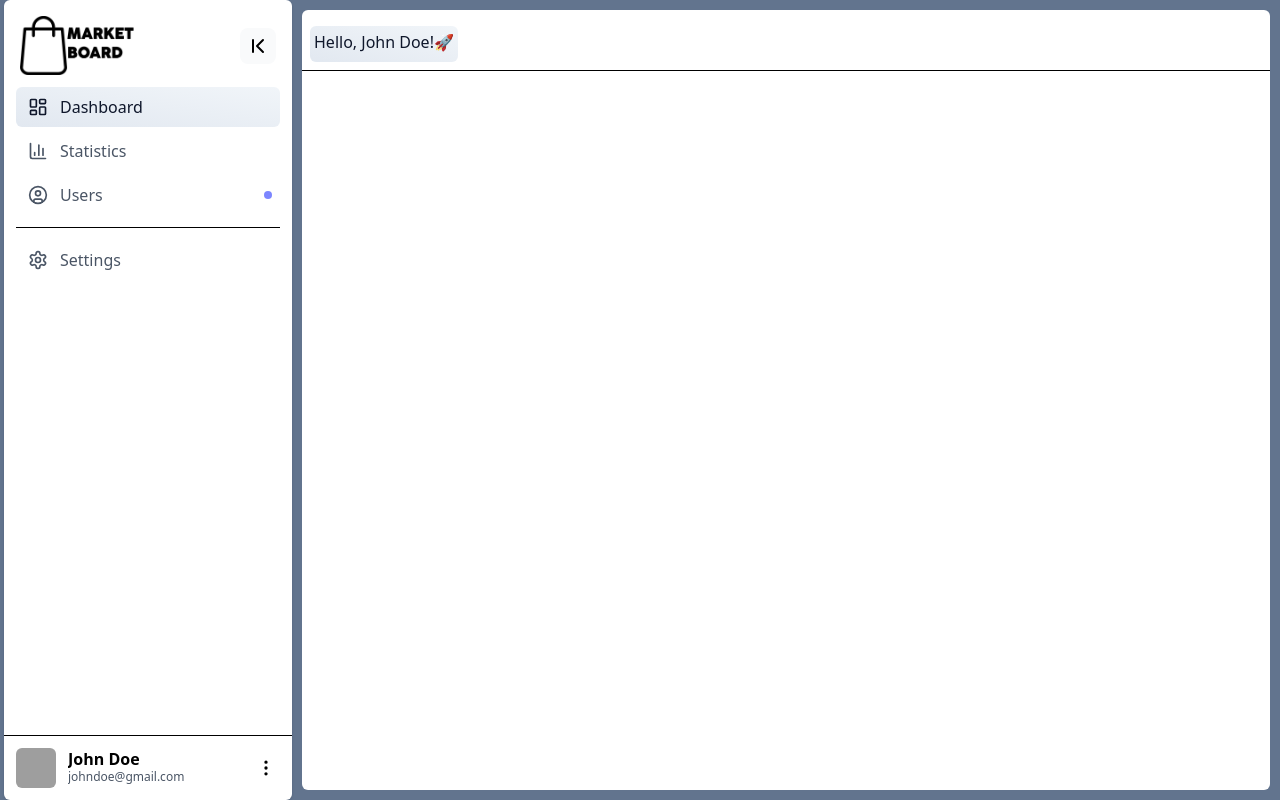
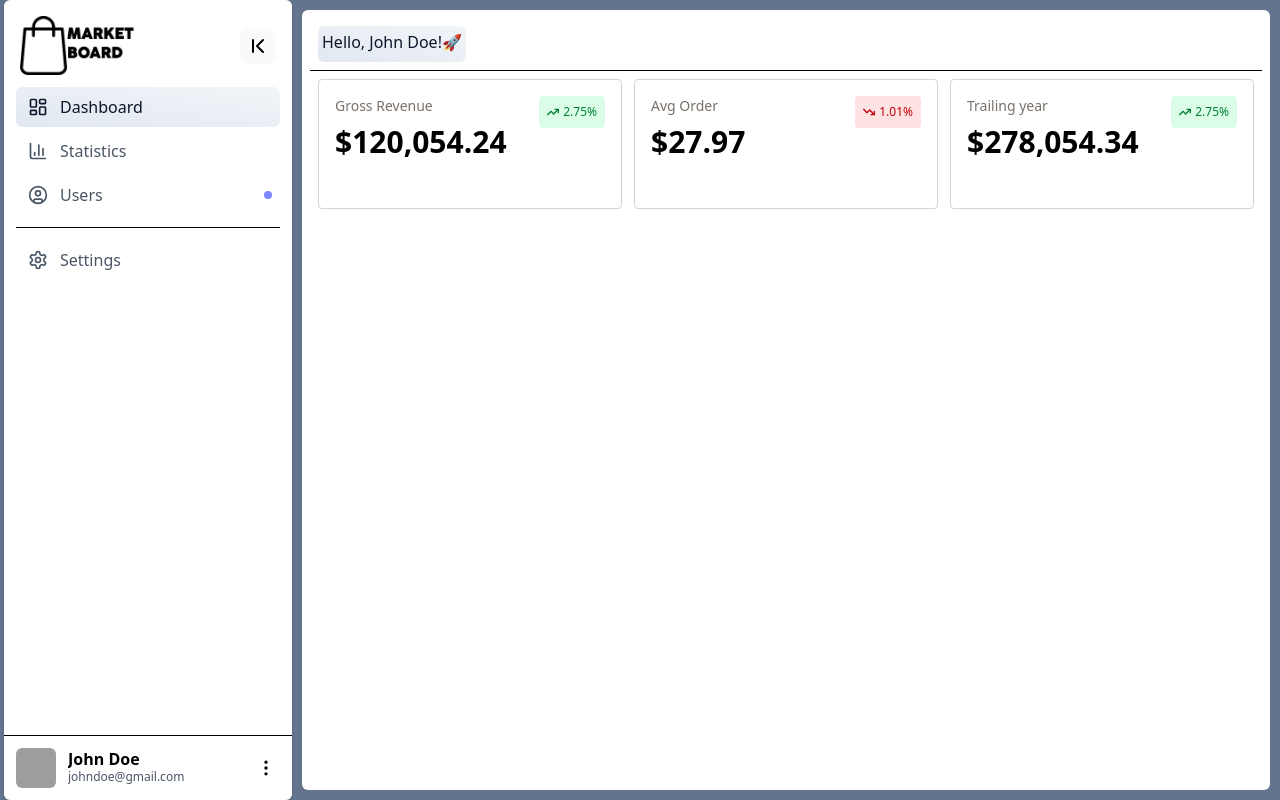
Before and after one commit to leonamlucius/Dashboard, a React (Vite) app: page / in a window 1280 px wide. Built offline with nearby package versions, Linux system fonts and the light colour scheme; grey boxes are pictures that could not be loaded.

Commit message:
Trends Charts

```diff
--- a/package.json
+++ b/package.json
@@ -29,6 +29,7 @@
     "lucide-react": "^0.488.0",
     "react": "^18.3.1",
     "react-dom": "^18.3.1",
+    "react-icons": "^5.5.0",
     "react-pro-sidebar": "^0.7.1",
     "react-router-dom": "^6.30.0",
     "tailwindcss": "^4.1.4",
--- a/src/components/Article.jsx
+++ b/src/components/Article.jsx
@@ -1,16 +1,19 @@
+import Grid from "./Grid";
 export default function Article({name}) {
   return (
-    <div className="bg-white w-screen rounded-md m-2.5">
-      <div className="border-b-1 flex mt-2">
+    <div className="bg-white w-screen rounded-md m-2.5 font-size">
+      <div className="border-b-1 flex m-2">
         <div
           className="bg-gradient-to-tr h-9
        from-slate-200 to-slate-100 text-slate-900 font-medium
        rounded-md
-         p-1 m-2"
+         p-1 m-2 mb-"
         >
           <h1>{`Hello, ${name}!🚀`}</h1>
         </div>
       </div>
+      <Grid/>
     </div>
+
   );
 }
--- /dev/null
+++ b/src/components/Grid.jsx
@@ -0,0 +1,11 @@
+import StatsCards from "./StatsCards";
+export default function Grid() {
+  return (
+    <div
+      className="px-4 grid gap-3
+        grid-cols-12"
+    >
+      <StatsCards/>
+    </div>
+  );
+}
--- /dev/null
+++ b/src/components/StatsCards.jsx
@@ -0,0 +1,48 @@
+import React from "react";
+import { FaArrowTrendDown,FaArrowTrendUp  } from "react-icons/fa6";
+export default function StatsCards() {
+  return (
+    <>
+      <Cards
+        title="Gross Revenue"
+        value="$120,054.24"
+        pillText="2.75%"
+        trend="up"
+        period="From Jan 1st- Jul 31st"
+      />
+      <Cards
+        title="Avg Order"
+        value="$27.97"
+        pillText="1.01%"
+        trend="down"
+        period="From Jan 1st- Jul 31st"
+      />
+      <Cards
+        title="Trailing year"
+        value="$278,054.34"
+        pillText="2.75%"
+        trend="up"
+        period="Previous 365 days"
+      />
+    </>
+  );
+}
+
+const Cards = ({ title, value, pillText, trend, period }) => {
+  return (
+    <div className="p-4 col-span-4 rounded border border-stone-300">
+      <div className="flex mb-8 items-start justify-between">
+        <div>
+          <h3 className="text-stone-500 mb-2 text-sm">{title}</h3>
+          <p className="text-3xl font-semibold">{value}</p>
+        </div>
+
+        <span className={`text-xs flex items-center gap-1 font-medium px-2 py-2 rounded
+            ${trend === "up"? "bg-green-100 text-green-700":"bg-red-100 text-red-700"}`}>
+                {trend === "up"? <FaArrowTrendUp />: <FaArrowTrendDown />}
+                {pillText}
+            </span>
+      </div>
+    </div>
+  );
+};
```
Also changed, not shown: 1 other file (tests, documents, lock files or other folders).
